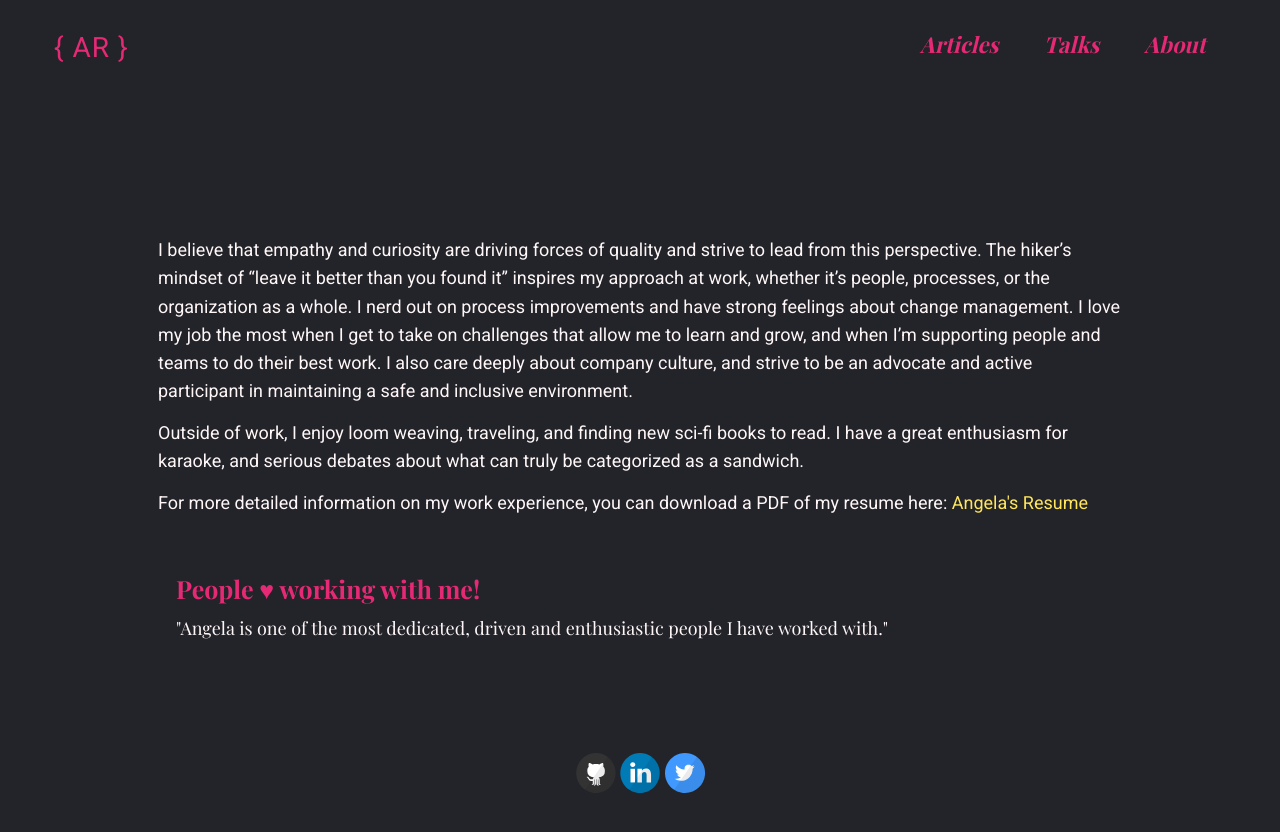
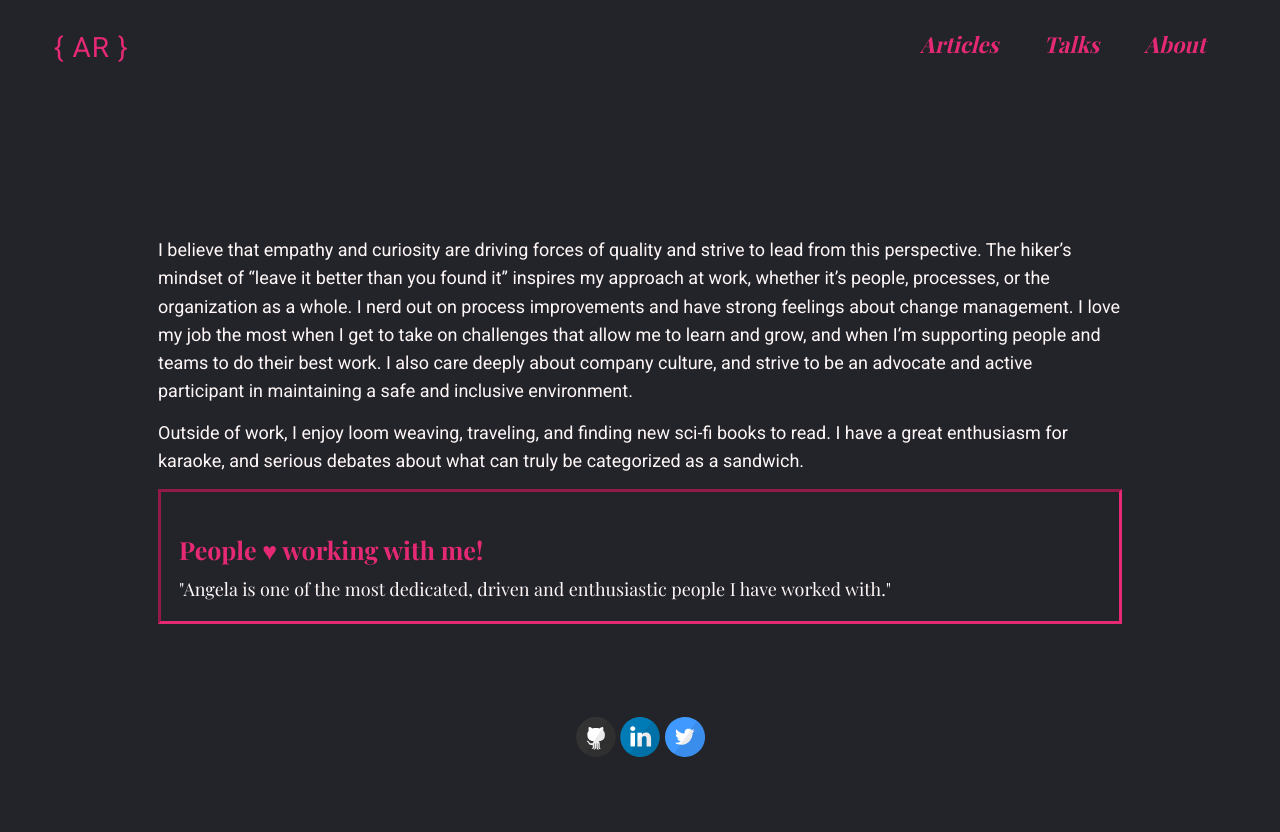
Before and after one commit to angelariggs/angelariggs.github.io, a Jekyll site: the page built from about.md, in a window 1280 px wide. Shown: the top 832 px of the page. Built offline with Jekyll 4.4.1, drawn with Linux system fonts in a browser that asks for light colours; some web fonts are replaced.

Commit message:
added border to recs

```diff
--- a/_sass/_about.scss
+++ b/_sass/_about.scss
@@ -5,4 +5,7 @@
   font-size: 18px;
   color: $text;
   text-align: left;
+  border-style: inset;
+  border-width: 3px;
+  border-color: #E52974;
 }
--- a/about.md
+++ b/about.md
@@ -8,9 +8,6 @@ permalink: /about
 <p>I believe that empathy and curiosity are driving forces of quality and strive to lead from this perspective. The hiker’s mindset of “leave it better than you found it” inspires my approach at work, whether it’s people, processes, or the organization as a whole. I nerd out on process improvements and have strong feelings about change management. I love my job the most when I get to take on challenges that allow me to learn and grow, and when I’m supporting people and teams to do their best work. I also care deeply about company culture, and strive to be an advocate and active participant in maintaining a safe and inclusive environment.</p>
 
 <p>Outside of work, I enjoy loom weaving, traveling, and finding new sci-fi books to read. I have a great enthusiasm for karaoke, and serious debates about what can truly be categorized as a sandwich.</p>
-
-<p>For more detailed information on my work experience, you can download a PDF of my resume here:
-<a class='res-link' href="/angela-riggs-resume.pdf" target="_blank">Angela's Resume</a></p>
 
 </div>
 
```
